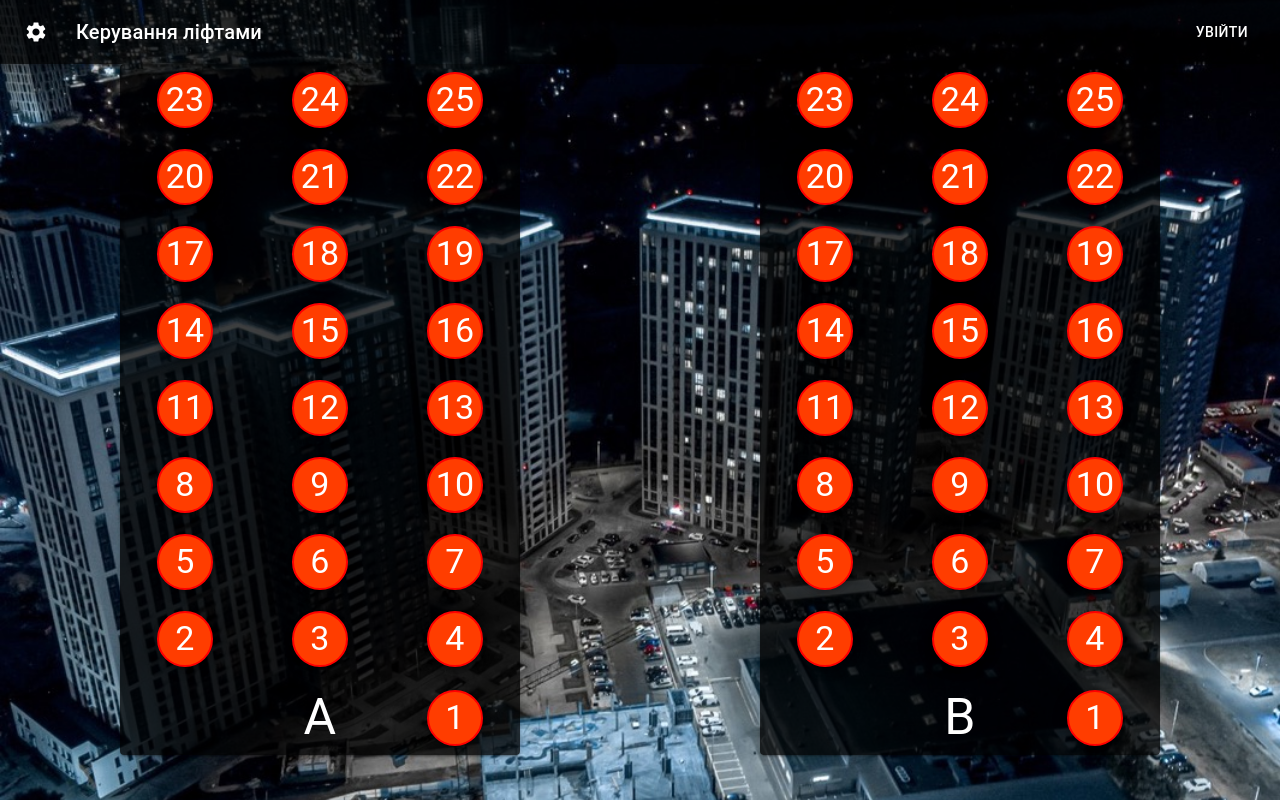
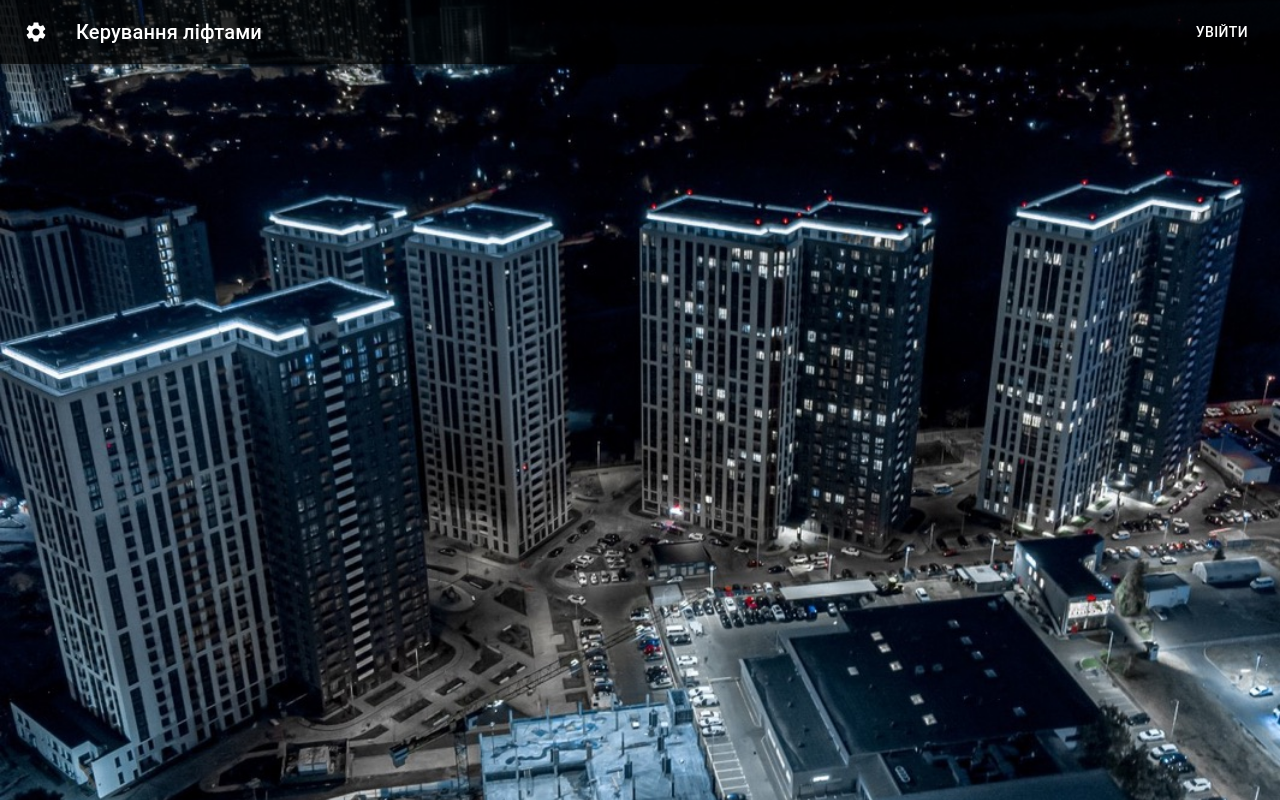
Before and after one commit to Alexzanderk/seven_lift, a React (Create React App) app: page / in a window 1280 px wide. Built offline with nearby package versions, Linux system fonts and the light colour scheme.

Commit message:
Hide panels until logged in

```diff
--- a/src/App.tsx
+++ b/src/App.tsx
@@ -8,6 +8,7 @@ import { LiftState } from './store/lift/lift.reducer';
 import { AppState } from './core/root.reducer';
 import { useSelector } from 'react-redux';
 import { ConfigState } from './store/config/config.reducer';
+import { AuthState } from './store/auth/auth.reducer';
 
 interface Props {}
 
@@ -25,13 +26,18 @@ export const App: FC<Props> = (props: Props) => {
   const classes = useStyle();
   const { floorsA, floorsB } = useSelector<AppState, LiftState>((state) => state.lift);
   const { reverse } = useSelector<AppState, ConfigState>((state) => state.config);
+  const { token } = useSelector<AppState, AuthState>((state) => state.auth);
 
   return (
     <div className={classes.bg}>
       <Header />
       <Grid container justify="space-around" direction={reverse ? 'row-reverse' : 'row'}>
-        <LiftPanel floors={floorsA} section="A" />
-        <LiftPanel floors={floorsB} section="B" />
+        {token ? (
+          <>
+            <LiftPanel floors={floorsA} section="A" />
+            <LiftPanel floors={floorsB} section="B" />
+          </>
+        ) : ''}
       </Grid>
     </div>
   );
```
